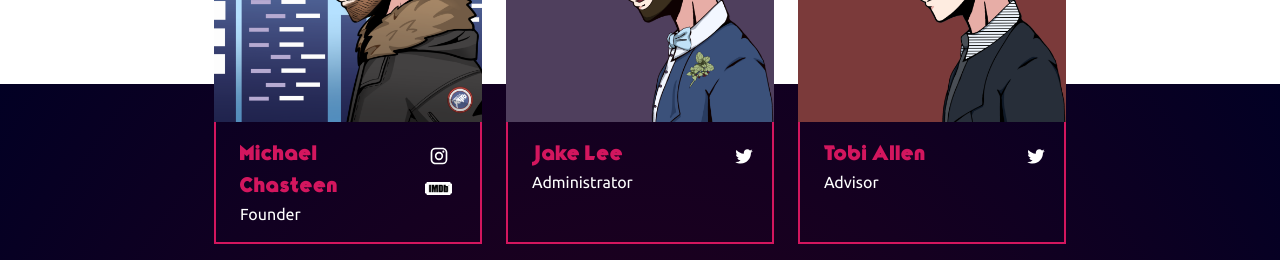
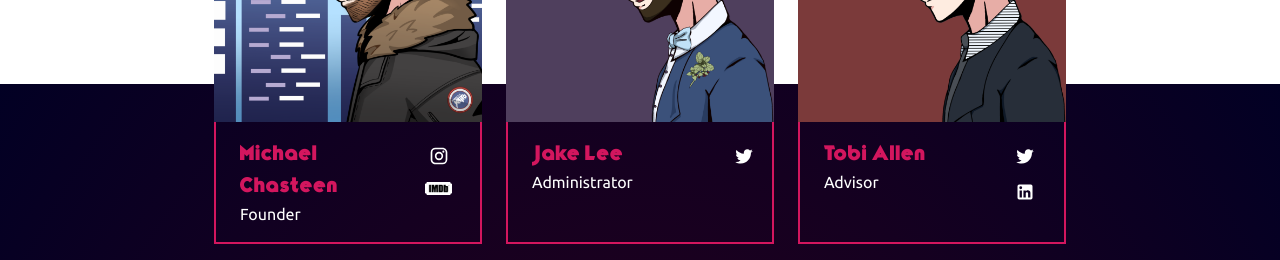
Before and after one commit to projectkaito/kaito-landing, a React (Create React App) app: page / in a window 1280 px wide. Shown: the part 2820-3080 px from the top of the page. Built offline with nearby package versions, Linux system fonts and the light colour scheme.

Commit message:
Team member data update

```diff
--- a/src/components/TeamMemberCard/TeamMemberCard.tsx
+++ b/src/components/TeamMemberCard/TeamMemberCard.tsx
@@ -5,6 +5,7 @@ import CharImg from "src/assets/images/character.png";
 import TwitterIcon from "@mui/icons-material/Twitter";
 import InstagramIcon from "@mui/icons-material/Instagram";
 import ImdbImg from "src/assets/icons/imdb.png";
+import LinkedInIcon from "@mui/icons-material/LinkedIn";
 
 const useStyles = makeStyles((theme: Theme) => ({
   root: {
@@ -52,9 +53,10 @@ interface Props {
   twitter?: string;
   instagram?: string;
   imdb?: string;
+  linkedin?: string;
 }
 
-const TeamMemberCard: React.FC<Props> = ({ image, name, designation, instagram, twitter, imdb }) => {
+const TeamMemberCard: React.FC<Props> = ({ image, name, designation, instagram, twitter, imdb, linkedin }) => {
   const classes = useStyles();
 
   return (
@@ -78,6 +80,11 @@ const TeamMemberCard: React.FC<Props> = ({ image, name, designation, instagram,
               <TwitterIcon fontSize="small" />
             </IconButton>
           )}
+          {linkedin && (
+            <IconButton href={linkedin} target="_blank" color="secondary">
+              <LinkedInIcon fontSize="small" />
+            </IconButton>
+          )}
           {imdb && (
             <IconButton href={imdb} target="_blank" color="secondary">
               <img src={ImdbImg} alt="imdb" height="13px" />
--- a/src/pages/Home/components/TeamMembers.tsx
+++ b/src/pages/Home/components/TeamMembers.tsx
@@ -44,6 +44,7 @@ const TeamMembers: React.FC<Props> = () => {
               name={"Tobi Allen"}
               designation="Advisor"
               twitter="https://twitter.com/toball"
+              linkedin="https://www.linkedin.com/in/tobi-allen-m-eng-pgdip-40154039/?originalSubdomain=ca"
             />
           </Grid>
         </Grid>
```
